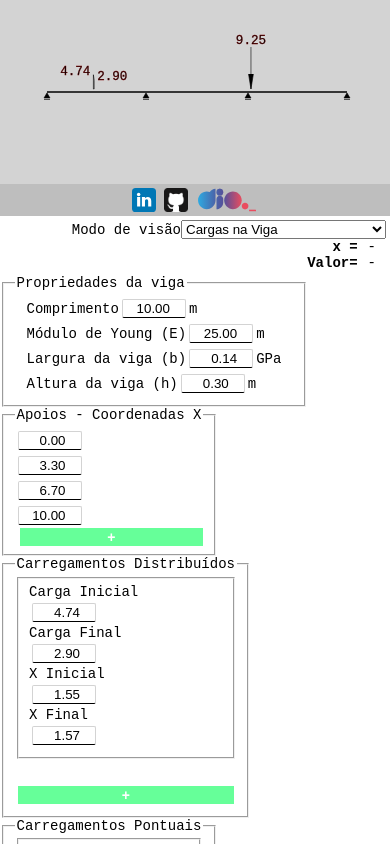
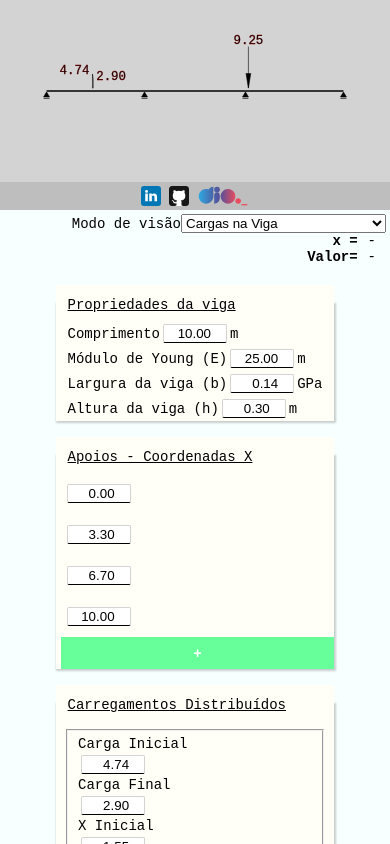
Before and after one commit to Pitossomo/react-beams, a React (Create React App) app: page / in a window 390 px wide. Shown: the top 844 px of the page. Built offline with nearby package versions, Linux system fonts and the light colour scheme.

Commit message:
Style modified, shadows added, some borders removed, widths changed

```diff
--- a/src/components/Svg.jsx
+++ b/src/components/Svg.jsx
@@ -6,7 +6,7 @@ import linkedinLogo from "../imgs/linkedin.svg"
 
 
 const Svg = ({svgRef, viewMode, beamParams, results, pointerCoordinates, updatePointerCoordinates}) => {
-  const ICON_HEIGHT = '24px'
+  const ICON_HEIGHT = '20px'
   return <>
     <svg id="drawing-area" xmlns="http://www.w3.org/2000/svg"
       ref={svgRef} viewBox={`${-1.5} ${-3} ${beamParams.length + 3} ${6}`}
--- a/src/styles/desktop.css
+++ b/src/styles/desktop.css
@@ -4,6 +4,7 @@ body {
   align-items: center;
   font-family: monospace;
   font-size: 14px;
+  background-color: #f8ffff
 }
 
 .App {
@@ -21,6 +22,7 @@ body {
 svg {
   background-color: lightgray;
   width: 90vw;
+  box-sizing: border-box;
   max-width: 1000px;
   z-index: 1;
 }
@@ -119,6 +121,26 @@ nav * {
   display: block;
 }
 
+.beam-form > * {
+  margin: 8px;
+  padding: 0;
+  border: none;
+  background-color: #fffff8;
+  box-shadow: 1px 1px 2px 1px rgba(0,0,0,0.2);
+}
+
+.beam-form > * > * {
+  padding: 8px;
+}
+
+.beam-form > * > legend {
+  width: 100%;
+  box-sizing: border-box;
+  padding: 12px 12px 8px 12px;
+  background-color: #fffff8;
+  text-decoration: underline;
+}
+
 .beam-properties {
   display: flex
 }
--- a/src/styles/mobile.css
+++ b/src/styles/mobile.css
@@ -4,7 +4,7 @@
   }
 
   .svg-wrapper {
-    width: 100vw;
+    width: 100%;
     margin: 0;
     padding: 0;
   }
@@ -29,11 +29,9 @@
   }
 
   .beam-form {
-    width: 100vw;
-  }
-
-  .beam-form > * {
-    width: fit-content;
+    padding: 8px;
+    display: flex;
+    flex-direction: column;
   }
 
   .beam-properties,
```
